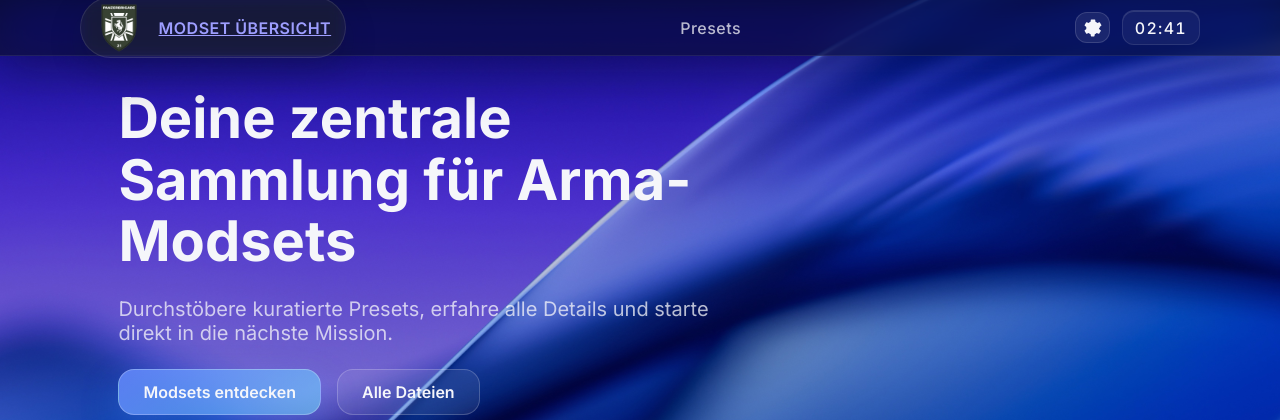
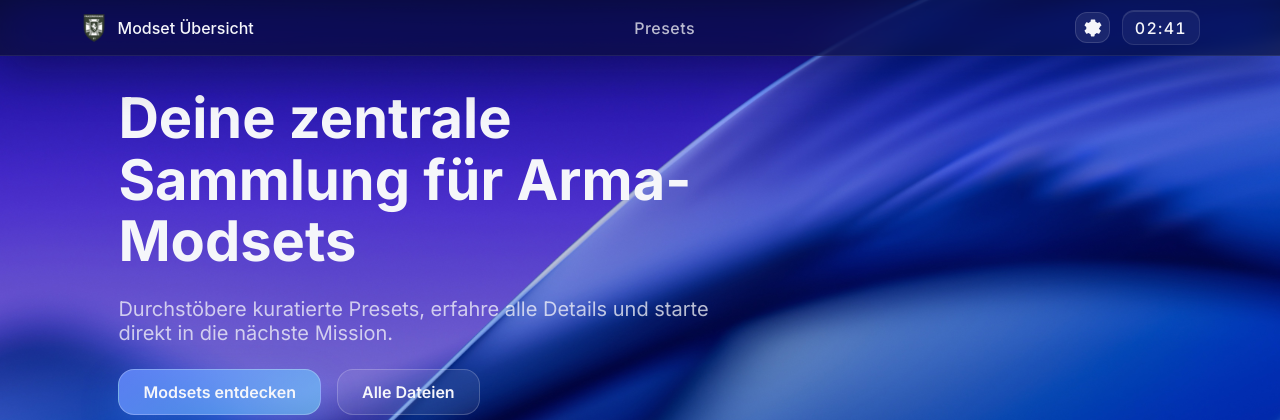
Before and after one commit to sancron/Workshop-HTML-Webseite, a PHP site: page / in a window 1280 px wide. Shown: the top 420 px of the page. Run offline with PHP 8.4, Linux system fonts and the light colour scheme.

Commit message:
Adjust menu bar brand styling

```diff
--- a/assets/css/app.css
+++ b/assets/css/app.css
@@ -69,6 +69,9 @@ img {
 }
 
 .page-header__brand-link {
+    display: inline-flex;
+    align-items: center;
+    gap: 0.75rem;
     text-decoration: none;
     color: inherit;
 }
@@ -230,42 +233,74 @@ img {
     padding-bottom: clamp(2rem, 4vw, 3.5rem);
 }
 
-.brand {
-    display: flex;
+.brand,
+.menu-bar__brand {
+    display: inline-flex;
     align-items: center;
-    gap: 1rem;
-    padding: 0.35rem 0.75rem;
-    border-radius: var(--radius-lg);
-    background: rgba(255, 255, 255, 0.04);
-    backdrop-filter: blur(8px);
+    gap: 0.6rem;
+    font-family: 'SF Pro Text', -apple-system, BlinkMacSystemFont, 'Segoe UI', sans-serif;
+    font-weight: 500;
+    font-size: clamp(0.95rem, 1.8vw, 1rem);
+    letter-spacing: 0;
+    text-transform: none;
+    line-height: 1;
+    color: inherit;
+    text-decoration: none;
+    min-width: 0;
+}
+
+.menu-bar__brand {
+    color: var(--text-primary);
+    background: none;
+    border: none;
+    padding: 0;
+    box-shadow: none;
+    cursor: default;
+    height: var(--menu-bar-height);
+    white-space: nowrap;
 }
 
 .brand-logo {
-    height: 48px;
-    width: 48px;
+    width: 28px;
+    height: 28px;
     object-fit: contain;
+    flex: 0 0 auto;
 }
 
 .brand-name {
-    font-weight: 600;
-    letter-spacing: 0.03em;
-    text-transform: uppercase;
+    font-weight: 500;
+    letter-spacing: 0;
+    text-transform: none;
+    font-size: inherit;
 }
 
-.menu-bar__brand {
-    padding: 0.35rem 0.85rem;
-    border-radius: 999px;
-    background: rgba(255, 255, 255, 0.05);
-    border: 1px solid rgba(255, 255, 255, 0.1);
-    box-shadow: 0 12px 30px rgba(9, 14, 40, 0.25);
-    transition: background var(--transition), border-color var(--transition), transform var(--transition);
+.page-header__brand-link .brand-logo {
+    width: 40px;
+    height: 40px;
 }
 
-.menu-bar__brand:hover,
-.menu-bar__brand:focus-visible {
-    background: rgba(255, 255, 255, 0.12);
-    border-color: rgba(255, 255, 255, 0.22);
-    transform: translateY(-1px);
+.page-header__brand-link .brand-name {
+    font-size: clamp(1.05rem, 2.4vw, 1.25rem);
+    font-weight: 600;
+}
+
+@media (max-width: 640px) {
+    .menu-bar__inner {
+        gap: clamp(0.5rem, 2vw, 1rem);
+    }
+
+    .menu-bar__brand {
+        gap: 0.45rem;
+    }
+
+    .menu-bar__brand .brand-logo {
+        width: 24px;
+        height: 24px;
+    }
+
+    .menu-bar__brand .brand-name {
+        font-size: 0.85rem;
+    }
 }
 
 .nav-actions {
--- a/index.php
+++ b/index.php
@@ -43,10 +43,10 @@ unset($organizerEntries);
 <body class="app-body">
 <header class="menu-bar" data-menu-bar>
     <div class="menu-bar__inner">
-        <a href="index.php" class="brand menu-bar__brand" aria-label="Startseite">
+        <div class="menu-bar__brand">
             <img src="logo.png" alt="Projektlogo" class="brand-logo">
             <span class="brand-name">Modset Übersicht</span>
-        </a>
+        </div>
         <nav class="menu-bar__nav" aria-label="Hauptnavigation">
             <a href="#modsets" class="menu-bar__link">Presets</a>
         </nav>
```
